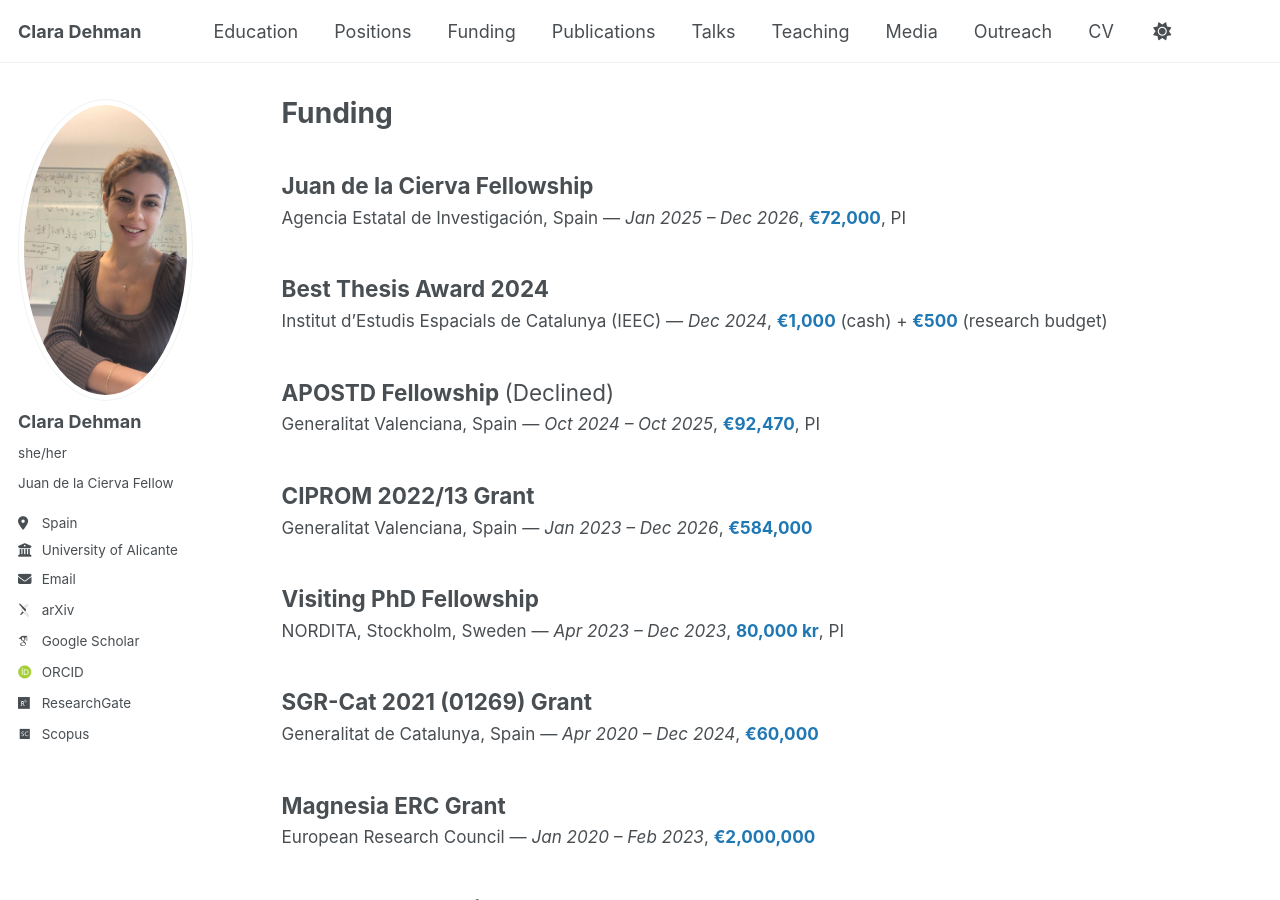
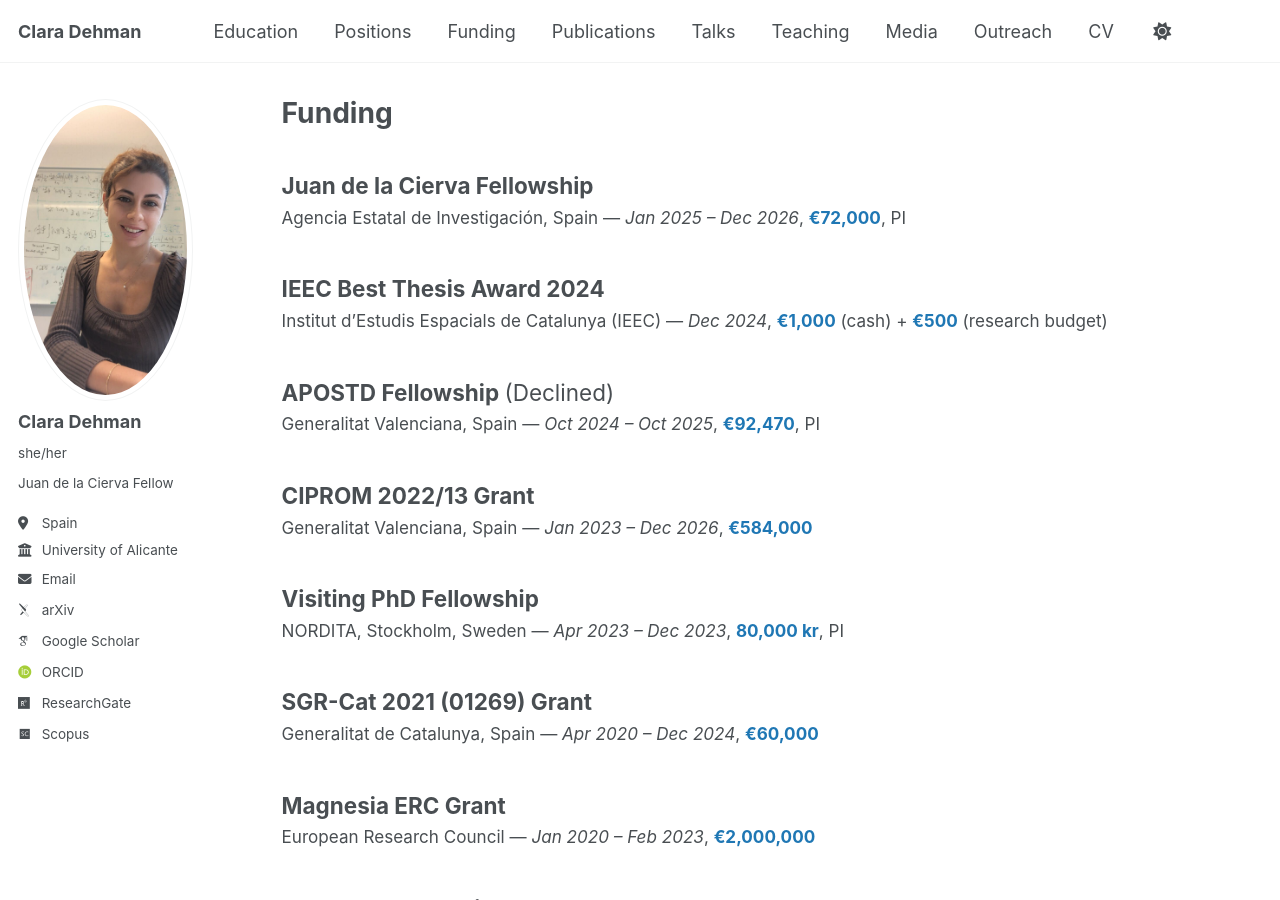
Before and after one commit to ClaraDehman/ClaraDehman.github.io, a Jekyll site: the page built from _pages/funding.html, in a window 1280 px wide and 900 px high. Built offline with Jekyll 4.4.1, drawn with Linux system fonts in a browser that asks for light colours; some web fonts are replaced.

Commit message:
Update funding.html

```diff
--- a/_pages/funding.html
+++ b/_pages/funding.html
@@ -17,7 +17,7 @@ author_profile: true
 
 
 <div class="archive__item">
-  <h2 class="archive__item-title">Best Thesis Award 2024</h2>
+  <h2 class="archive__item-title">IEEC Best Thesis Award 2024</h2>
   <p class="archive__item-excerpt" style="font-size: 0.95em;">
     Institut d’Estudis Espacials de Catalunya (IEEC) — <em>Dec 2024</em>,
     <span style="color:#1f77b4; font-weight:bold;">€1,000</span> (cash) +
```
